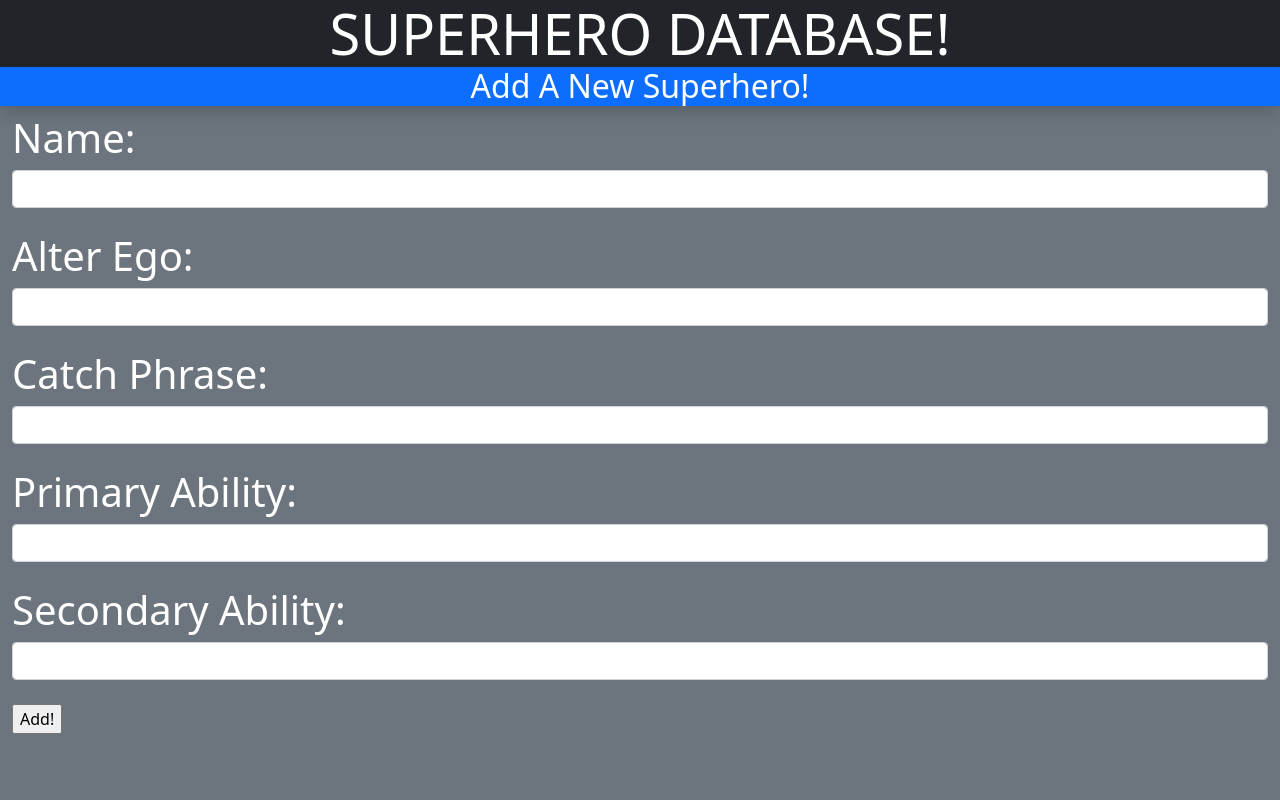
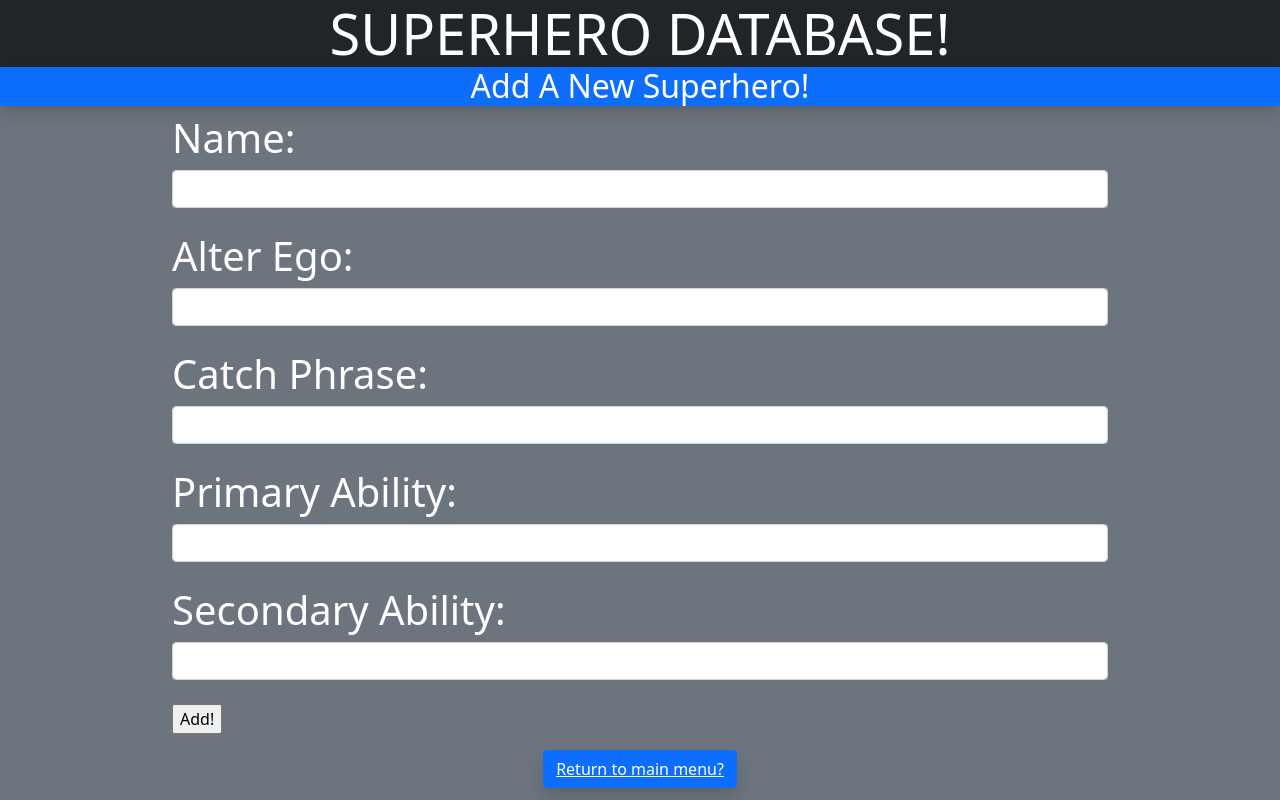
Before and after one commit to Matt-T977/Superhero_Project, a Django app: page /superheroes/new/ in a window 1280 px wide. Run offline with Django 3.2, Linux system fonts and the light colour scheme.

Commit message:
Styling pass on the create and update pages
Styling pass on the create and update pages.

Also added return to main menu buttons for both pages.

```diff
--- a/superhero_project/superheroes/templates/superheroes/create.html
+++ b/superhero_project/superheroes/templates/superheroes/create.html
@@ -16,7 +16,8 @@
             Add A New Superhero!
         </div>
     </div>
-    <div>
+    <div class= "row">
+        <div class= "col-9 mx-auto">
             <form action="{% url 'superheroes:create' %}" method="post">
                 {% csrf_token %}
                 <label for="name" class="form-label display-6">Name:</label>
@@ -32,6 +33,13 @@
                 <input type="submit" value="Add!">
             </form>
         </div>
-
+    </div>
+    <div class= "row">
+        <div class= "col text-center mt-3">
+            <button type="button" class= "btn btn-primary shadow">
+                <a class= "text-white" href="{% url 'superheroes:index' %}">Return to main menu?</a>
+            </button>
+        </div>
+    </div>
 </body>
 </html>
--- a/superhero_project/superheroes/templates/superheroes/delete.html
+++ b/superhero_project/superheroes/templates/superheroes/delete.html
@@ -12,12 +12,12 @@
         <div class= "col display-4 text-uppercase text-center bg-dark">Superhero Database!</div>
     </div>
     <div class= "row">
-        <div class= "col bg-danger display-1 text-center text-uppercase">
+        <div class= "col bg-danger display-1 text-center text-uppercase mt-3">
             Your hero has been deleted!
         </div>
     </div>
     <div class= "row">
-        <div class= "col text-center">
+        <div class= "col text-center mt-3">
             <button type="button" class= "btn btn-primary shadow">
                 <a class= "text-white" href="{% url 'superheroes:index' %}">Return to main menu?</a>
             </button>
```
Also changed, not shown: superhero_project/superheroes/templates/superheroes/update.html (+10 -1 lines). Lines whose indentation alone changed are shown as unchanged.
